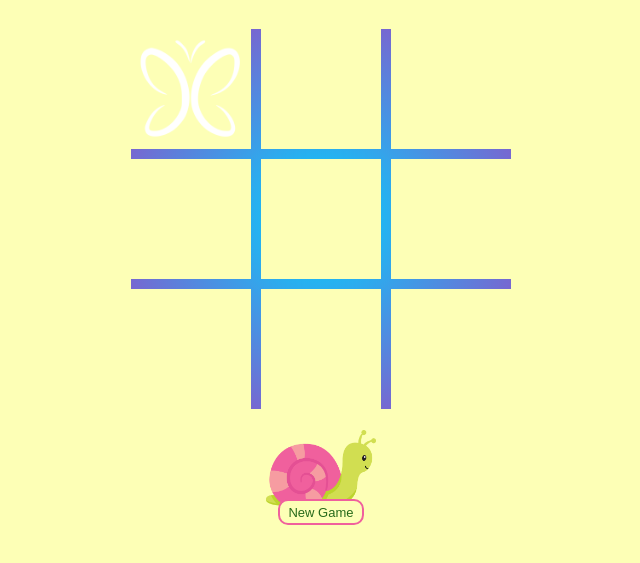
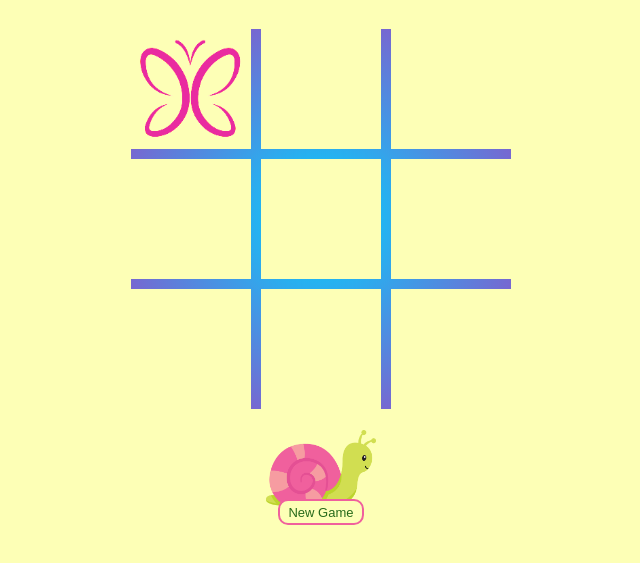
Before and after one commit to rgulbrandson27/Tic-Tac-Toe-Springtime, a website: page tic-tac-toe.html in a window 1280 px wide. Both pictures are taken after a click on the element 510 px from the left and 226 px from the top of the page. Shown: the part 137-700 px from the top of the page, without its empty margins (319-959 px from the left). Drawn offline with nearby package versions, Linux system fonts and the light colour scheme.

Commit message:
updated styling

```diff
--- a/style.css
+++ b/style.css
@@ -103,8 +103,16 @@ height:110px;
 }
 
 #butterfly {
-    filter: brightness(220%);
-    filter: hue-rotate(70%);
+    filter: brightness(120%);
+
+
+
+    /* background-color:#00d4ff; */
+}
+
+#flower {
+    filter: brightness(90%);
+
 }
 
 
--- a/tic-tac-toe.js
+++ b/tic-tac-toe.js
@@ -4,15 +4,23 @@ let currentPlayer = "Player X";
 let playerXArray = [];
 let playerOArray = [];
 
-let cell = $('.cell');
-cell.addEventListener("onmouseover", changeColor());
+// let cell =  $('.cell');
 
-function changeColor(cell) {
-   cell.style="background-color=pink";
-}
+
+// $(.cell).forEach( (cell, index) => {
+//    $(.cell).addEventListener('click', () = )
+// })
+
+// cell.on('mouseover', () => {
+//    cell:style.backgroundColor = "blue";
+//    // style="background-color=pink";
+// });
 
 
 
+// tiles.forEach( (tile, index) => {
+//    tile.addEventListener('click', () => userAction(tile, index));
+// });
 
 
 
@@ -54,85 +62,78 @@ function changeColor(cell) {
 //    const x = document.createElement("img");
 //    x.setAttribute("src", "images/ButterflyXPurple.png");
 //    x.setAttribute("id", "butterfly");
+// $('.cell').onclick(
 
+// cell.addEventListener('onclick', updateCellStatus);
 
 
 function updateCellStatus(e) {
 
    const x = document.createElement("img");
-   x.setAttribute("src", "images/ButterflyXPurple.png");
+   x.setAttribute("src", "images/ButterflyX.png");
    x.setAttribute("id", "butterfly");
 
    const o = document.createElement('img');
    o.setAttribute("src", "images/FlowerOPastel.png");
    o.setAttribute("id", "flower");
 
-   const whoseTurn = document.getElementById("whoseTurn");
+   if (currentPlayer === "Player X") {
+      e.append(x);
+      playerXArray.push(parseInt(e.id.charAt(5)));
+      console.log(playerXArray);
+
+
+      winCombinations.forEach(winCombination => {
+         let combined = new Set([...winCombination, ...playerXArray]);
+         // console.log(combined);
+
+      })
+
+
+      $('#whoseTurn').text("O's Turn")
+      // whoseTurn.innerHTML = "O's Turn";
+      } else {
+      e.append(o);
+      playerOArray.push(parseInt(e.id.charAt(5)))
+      $('#whoseTurn').text("X's Turn");
+      // whoseTurn.innerHTML = "X's Turn";
+      }
+
+   // function checkforXWin() {
 
 
 
-   if (currentPlayer === "Player X") {
-      e.append(x);
-      playerXArray.push(parseInt(e.id.charAt(5)));
-      whoseTurn.innerHTML = "O's Turn";
-      } else {
-      e.append(o);
-      playerOArray.push(parseInt(e.id.charAt(5)))
-      whoseTurn.innerHTML = "X's Turn";
-      }
 
-
-
-   e.removeAttribute("onclick");
+   e.removeAttribute("onclick");          /* additional feature */
    function changeCursor () {
       e.style.cursor= "not-allowed";
    }
    setTimeout(changeCursor, 2000);
-   console.log(`Player X: [${playerXArray}] Player O: [${playerOArray}]`);
+   console.log(`Player X: [${playerXArray}]`);
+
+   // Player O: [${playerOArray}
 
    currentPlayer = currentPlayer === "Player X" ? "Player O" : "Player X";
-   }
-
-   let winCombinations =  (4, 5, 6);
+   };
 
 
-   //('4', '5', '6') || ('1', '2', '3');
+   const winCombinations = [
+      [1, 2, 3], [4, 5, 6], [7, 8, 9],     /* horizontal */
+      [1, 4, 7], [2, 5, 8], [3, 6, 9],     /* vertical   */
+      [1, 5, 9], [3, 5, 7]                 /* diagonal   */
+   ];
 
+//keep in case I want to play around with something different
+   // const winCombination =
+   //    [1, 2, 3] || [4, 5, 6] || [7, 8, 9] ||      /* horizontal */
+   //    [1, 4, 7] || [2, 5, 8] ||  [3, 6, 9] ||     /* vertical   */
+   //    [1, 5, 9] || [3, 5, 7];                     /* diagonal   */
 
- //  let winners = [a, b, c];
-
-
-   // winners.some(hasAWinningLetter);
-   // function hasAWinningLetter(letter) {
-   //    return letter.includes
-   // }
-
-   //= winner.includes()
-   // winCombinations.some(checkForWinner)
-
-   // function checkForWinner(playerOArray) {
-   //    playerOArray
-  // }= winCombination.some();
 
 //function checkForWinner(playerOArray) = playerOArray.includes(winCombination);
 
-      // ('4', '5', '6')   |
-      // ('1', '2', '3')
-   ;
+  console.log(playerOArray.includes(winCombinations));
 
-      // (1,2,3) ||
-// (4 && 5 && 6) ||
-// (7,8,9) ||
-// (1,4,7) ||
-// (2,5,8) ||
-// (3,6,9) ||
-// (1,5,9) ||
-// (3,5,7)
-
-//console.log(playerOArray in winCombination);
-
-  console.log(playerOArray.includes(winCombinations));
-   //checkForWinner();
 
 
 function resetGame(e) {
@@ -146,16 +147,7 @@ function resetGame(e) {
 }
 console.log(`Player X: [${playerXArray}] Player O: [${playerOArray}]`);
 
-//function checkForWinner() {
-   // if (playerXArray.includes('1') === true) {
-   //    console.log("X Wins")
-   // }  else if
-      //console.log(playerOArray.includes('3'))
-   //     {
-   //    console.log("O Wins")
-   // }  else {
-   //    console.log("No winner yet")
-   // }
+
 
 
 
```
Also changed, not shown: tic-tac-toe.html (+12 -12 lines).
